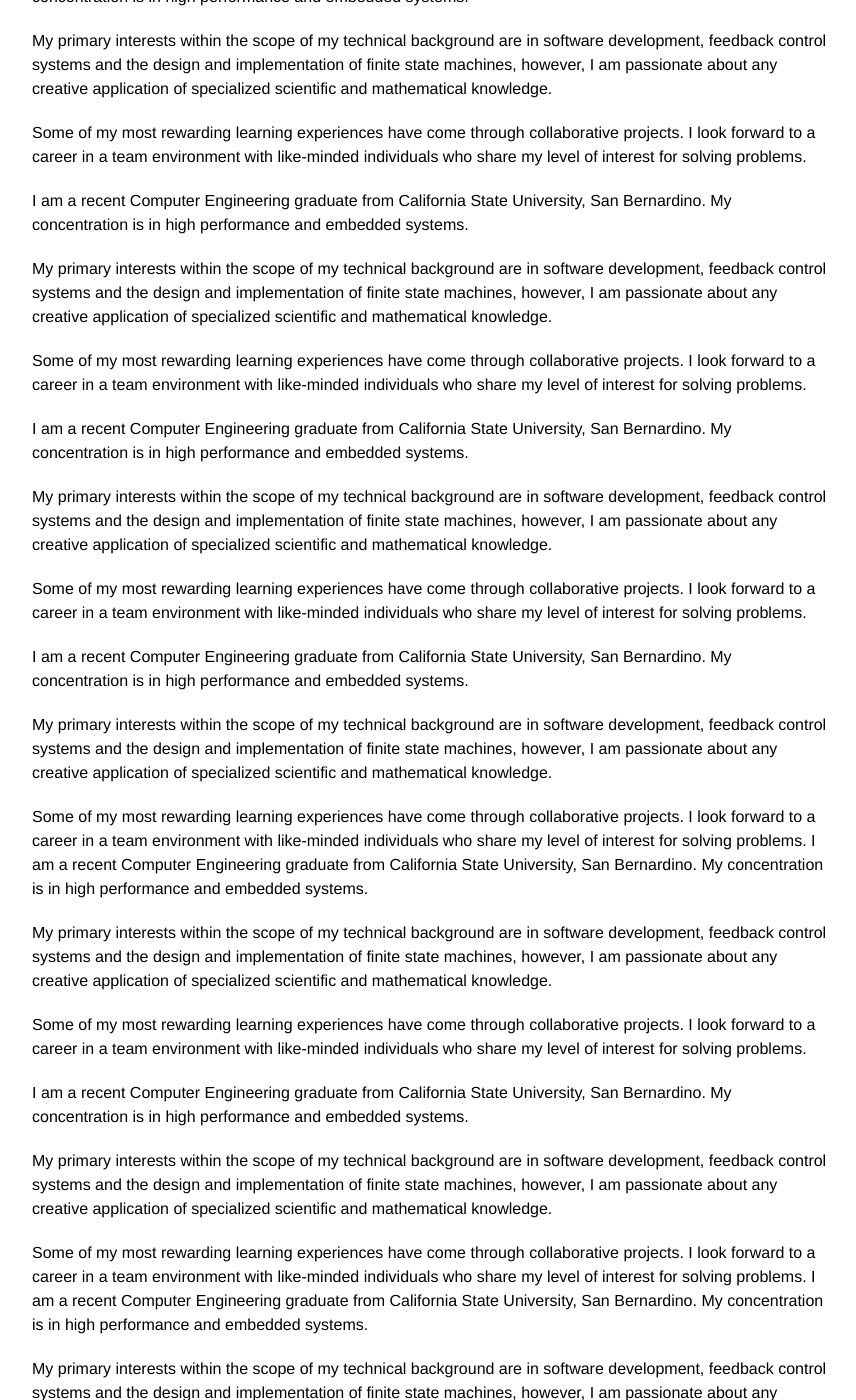
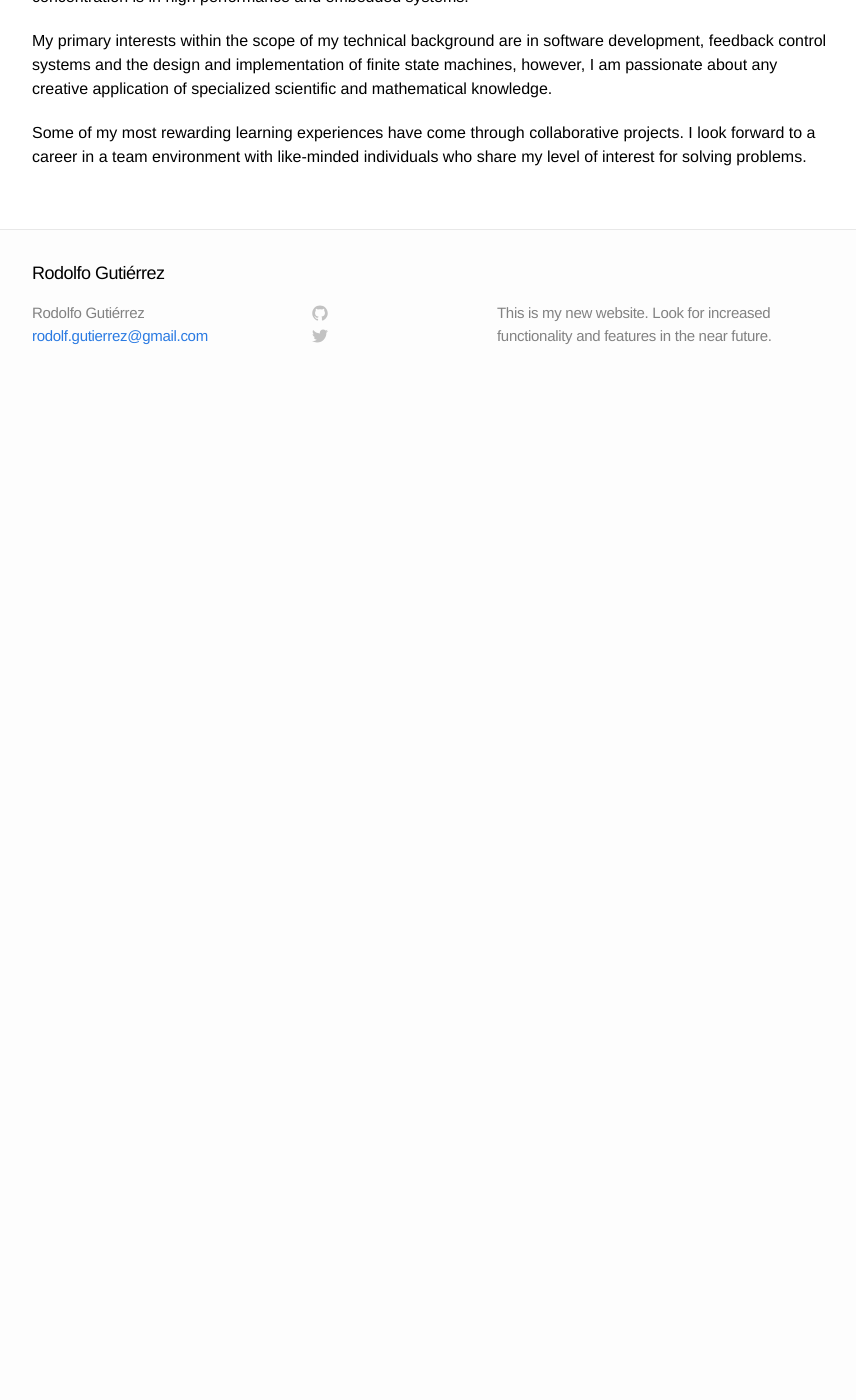
Before and after one commit to gutzrodolfo/arwedding.love, a Jekyll site: the page built from projects.md, in a window 1280 px wide and 1400 px high, scrolled down 213 px. Shown: the whole window, without its empty margins (208-1064 px from the left). Built offline with Jekyll 4.4.1, drawn with Linux system fonts in a browser that asks for light colours; after the commit the page ends 900 px from its top, so only the background shows below that; some of the changed text lies outside the part shown.

Commit message:
Updated changes

```diff
--- a/projects.md
+++ b/projects.md
@@ -9,37 +9,3 @@
 My primary interests within the scope of my technical background are in software development, feedback control systems and the design and implementation of finite state machines, however, I am passionate about any creative application of specialized scientific and mathematical knowledge.
 
 Some of my most rewarding learning experiences have come through collaborative projects. I look forward to a career in a team environment with like-minded individuals who share my level of interest for solving problems.
-
-I am a recent Computer Engineering graduate from California State University, San Bernardino. My concentration is in high performance and embedded systems.
-
-My primary interests within the scope of my technical background are in software development, feedback control systems and the design and implementation of finite state machines, however, I am passionate about any creative application of specialized scientific and mathematical knowledge.
-
-Some of my most rewarding learning experiences have come through collaborative projects. I look forward to a career in a team environment with like-minded individuals who share my level of interest for solving problems.
-
-I am a recent Computer Engineering graduate from California State University, San Bernardino. My concentration is in high performance and embedded systems.
-
-My primary interests within the scope of my technical background are in software development, feedback control systems and the design and implementation of finite state machines, however, I am passionate about any creative application of specialized scientific and mathematical knowledge.
-
-Some of my most rewarding learning experiences have come through collaborative projects. I look forward to a career in a team environment with like-minded individuals who share my level of interest for solving problems.
-
-I am a recent Computer Engineering graduate from California State University, San Bernardino. My concentration is in high performance and embedded systems.
-
-My primary interests within the scope of my technical background are in software development, feedback control systems and the design and implementation of finite state machines, however, I am passionate about any creative application of specialized scientific and mathematical knowledge.
-
-Some of my most rewarding learning experiences have come through collaborative projects. I look forward to a career in a team environment with like-minded individuals who share my level of interest for solving problems.
-I am a recent Computer Engineering graduate from California State University, San Bernardino. My concentration is in high performance and embedded systems.
-
-My primary interests within the scope of my technical background are in software development, feedback control systems and the design and implementation of finite state machines, however, I am passionate about any creative application of specialized scientific and mathematical knowledge.
-
-Some of my most rewarding learning experiences have come through collaborative projects. I look forward to a career in a team environment with like-minded individuals who share my level of interest for solving problems.
-
-I am a recent Computer Engineering graduate from California State University, San Bernardino. My concentration is in high performance and embedded systems.
-
-My primary interests within the scope of my technical background are in software development, feedback control systems and the design and implementation of finite state machines, however, I am passionate about any creative application of specialized scientific and mathematical knowledge.
-
-Some of my most rewarding learning experiences have come through collaborative projects. I look forward to a career in a team environment with like-minded individuals who share my level of interest for solving problems.
-I am a recent Computer Engineering graduate from California State University, San Bernardino. My concentration is in high performance and embedded systems.
-
-My primary interests within the scope of my technical background are in software development, feedback control systems and the design and implementation of finite state machines, however, I am passionate about any creative application of specialized scientific and mathematical knowledge.
-
-Some of my most rewarding learning experiences have come through collaborative projects. I look forward to a career in a team environment with like-minded individuals who share my level of interest for solving problems.
```
